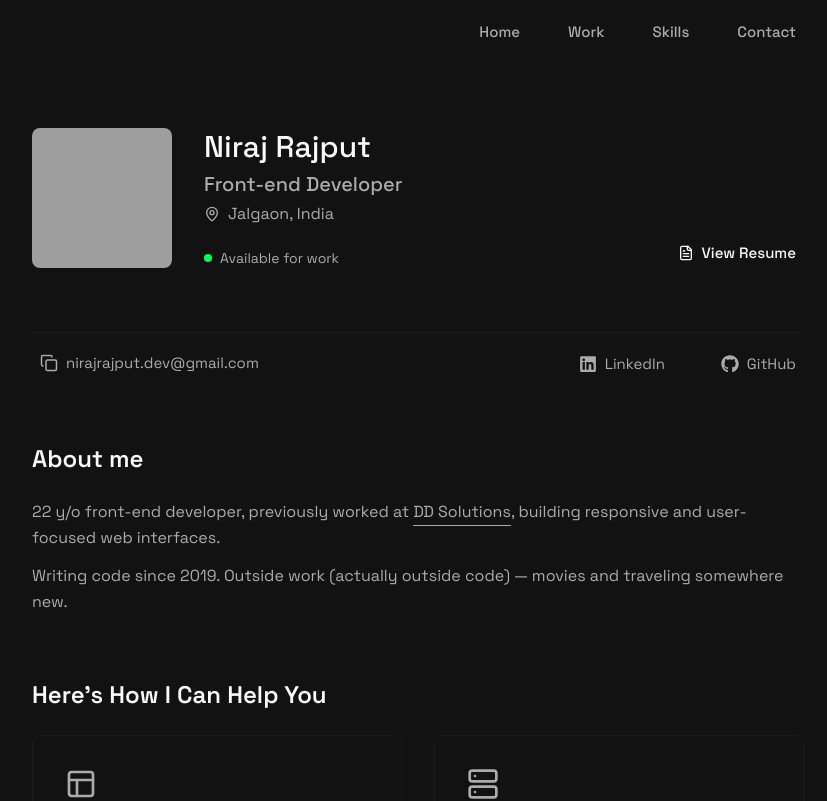
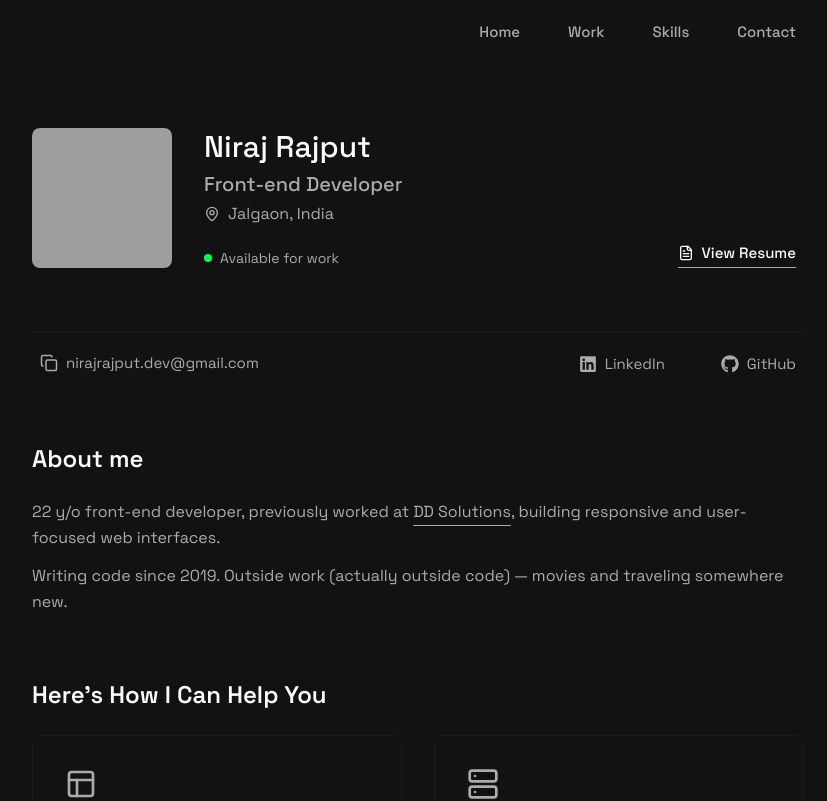
Before and after one commit to VedantBhawsar/vedant-portfolio, a React (Vite) app: page / in a window 1280 px wide. Shown: the top 801 px of the page, without its empty margins (222-1049 px from the left). Built offline with nearby package versions, Linux system fonts and the light colour scheme; grey boxes are pictures that could not be loaded; the HTML template or start-up script is replaced by a standard one.

Commit message:
fixed animated-underline

```diff
--- a/src/index.css
+++ b/src/index.css
@@ -75,13 +75,24 @@ All colors MUST be HSL.
   @apply relative;
 }
 
+/* Static underline - always visible */
+.animated-underline::before {
+  content: '';
+  @apply absolute bg-muted-foreground;
+  height: 1.5px;
+  left: 0.5rem; /* 8px - matches px-2 padding */
+  right: 0.5rem; /* 8px - matches px-2 padding */
+  bottom: 0rem;
+}
+
+/* Animated underline - appears on hover */
 .animated-underline::after {
   content: '';
   @apply absolute bg-white transition-transform duration-300 ease-out origin-left;
-    height: 1.5px; /* Custom 1.5px height */
+  height: 1.5px;
   left: 0.5rem; /* 8px - matches px-2 padding */
   right: 0.5rem; /* 8px - matches px-2 padding */
-    bottom: 0rem; /* Remove bottom offset, let it sit naturally below text */
+  bottom: 0rem;
   will-change: transform;
   transform: scaleX(0) scaleY(1);
 }
```
Lines whose indentation alone changed are shown as unchanged.
